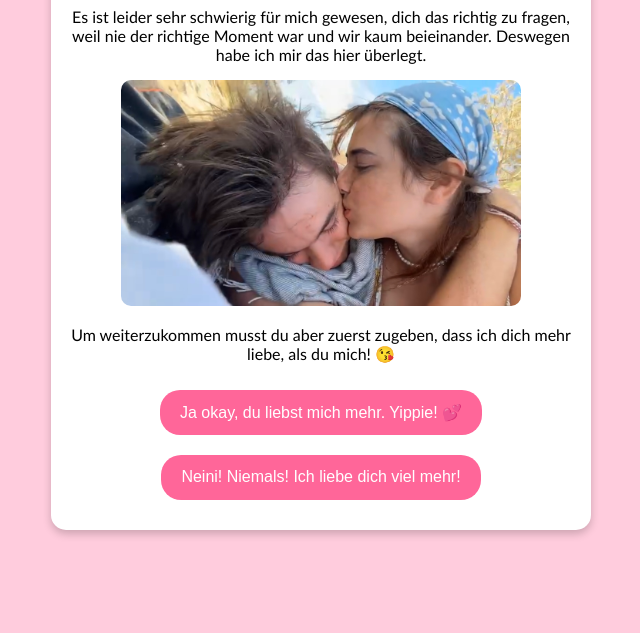
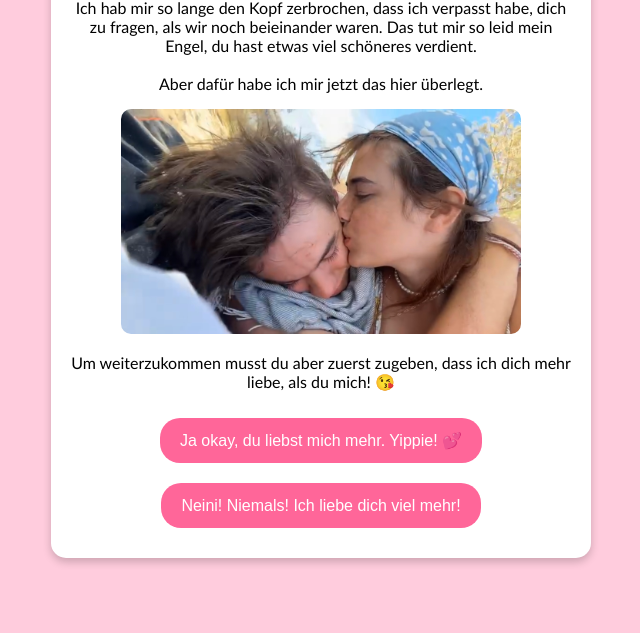
Before and after one commit to gitphinehas/valentinstag, a plain HTML site: page index.html in a window 1280 px wide. Shown: the part 199-832 px from the top of the page, without its empty margins (319-959 px from the left). Drawn offline with Linux system fonts and the light colour scheme.

Commit message:
start message altered

```diff
--- a/index.html
+++ b/index.html
@@ -9,9 +9,11 @@
 <body>
     <div class="container" id="page1">
         <h1>Hallo, mein kleiner Schatz 💖</h1>
-        <p>Es ist leider sehr schwierig für mich gewesen, dich das
-            richtig zu fragen, weil nie der richtige Moment war und wir
-            kaum beieinander. Deswegen habe ich mir das hier überlegt.
+        <p>Ich hab mir so lange den Kopf zerbrochen, wie ich dich das fragen soll.
+            Ich hab mir so lange den Kopf zerbrochen, dass ich verpasst habe,
+            dich zu fragen, als wir noch beieinander waren.
+            Das tut mir so leid mein Engel, du hast etwas viel schöneres verdient.
+            <br><br>Aber dafür habe ich mir jetzt das hier überlegt.
         </p>
         <img src="pictures/strand.JPEG" alt="Unser Bild" class="image">
         <p>Um weiterzukommen musst du aber zuerst zugeben, dass ich dich mehr liebe, als du mich! 😘</p>
```
